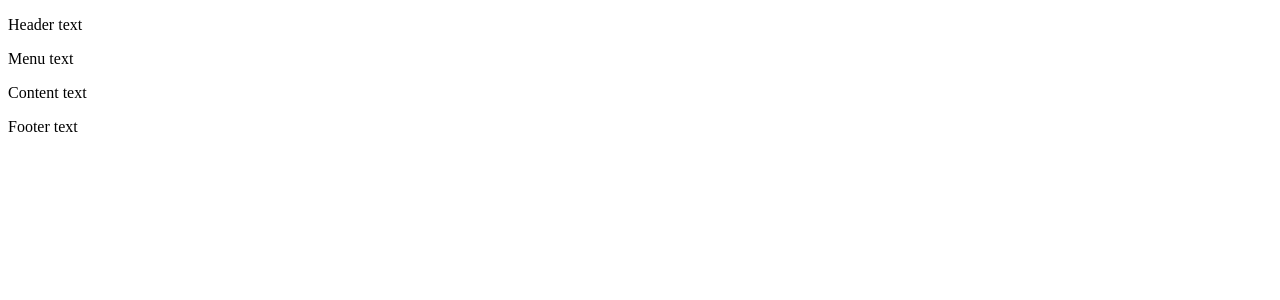
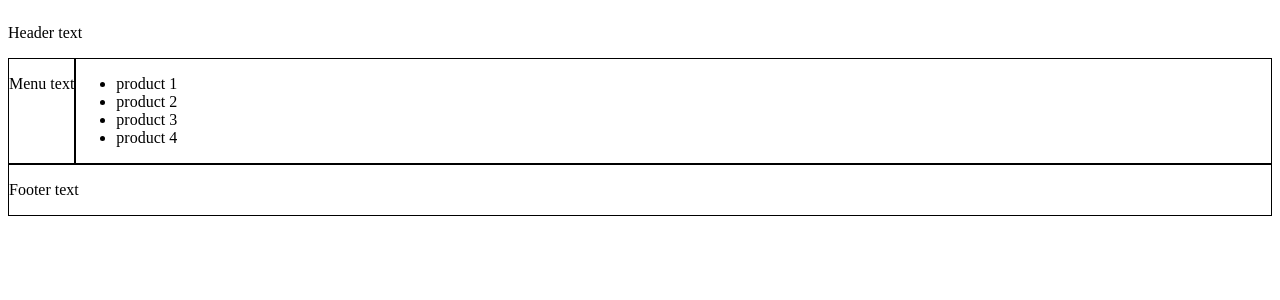
Before and after one commit to TMFV/React-app-1, a React (Create React App) app: page / in a window 1280 px wide. Shown: the top 300 px of the page. Built offline with nearby package versions, Linux system fonts and the light colour scheme.

Commit message:
add pages

```diff
--- a/src/components/Content/index.jsx
+++ b/src/components/Content/index.jsx
@@ -1,7 +1,8 @@
+import Products from '../../pages/Products';
 const Content = () => {
     return (
         <div className="content">
-            <p>Content text</p>
+            <Products />
         </div>
     );
 };
--- /dev/null
+++ b/src/pages/Products.jsx
@@ -0,0 +1,14 @@
+const Products = () => {
+    return (
+        <div className="products">
+            <ul>
+                <li>product 1</li>
+                <li>product 2</li>
+                <li>product 3</li>
+                <li>product 4</li>
+            </ul>
+        </div>
+    );
+};
+
+export default Products;
--- /dev/null
+++ b/src/styles.css
@@ -0,0 +1,24 @@
+.shop {
+  display: flex;
+  flex-direction: column;
+}
+
+.body {
+  display: flex;
+}
+
+.menu {
+  border: 1px solid #000000;
+}
+
+.content {
+  border: 1px solid #000000;
+  display: flex;
+  flex: 1;
+}
+
+.footer {
+  border: 1px solid #000000;
+  display: flex;
+  flex: 1;
+}
```
Also changed, not shown: src/App.jsx (+6 -4 lines).
